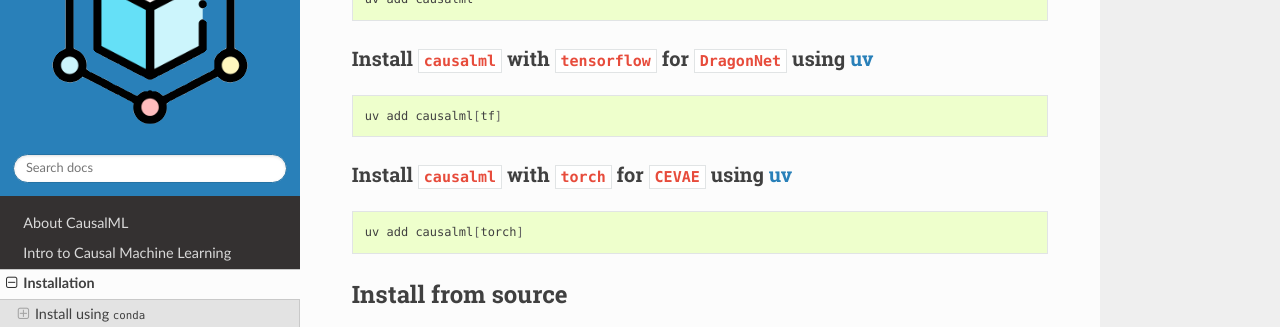
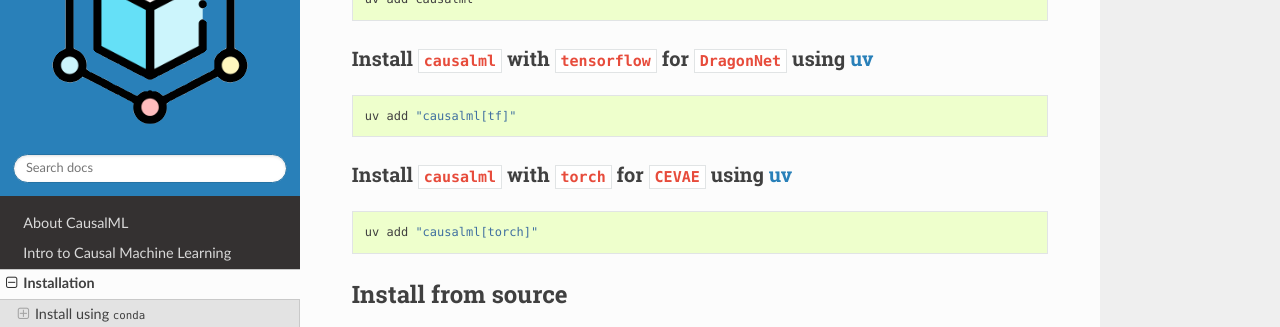
Before and after one commit to uber/causalml, a Sphinx documentation site: the page built from docs/installation.rst, in a window 1280 px wide and 900 px high, scrolled down 1037 px. Shown: the part 151-478 px from the top of the window. Built offline with Sphinx 7.4.7 and the Read the Docs theme 3.1.0, drawn with Linux system fonts in a browser that asks for light colours; pages that are not in the unit, such as notebooks, are missing from menus.

```diff
--- a/docs/installation.rst
+++ b/docs/installation.rst
@@ -64,14 +64,14 @@ Install ``causalml`` with ``tensorflow`` for ``DragonNet`` using `uv <https://gi
 
 .. code-block:: bash
 
-    uv add causalml[tf]
+    uv add "causalml[tf]"
 
 Install ``causalml`` with ``torch`` for ``CEVAE`` using `uv <https://github.com/astral-sh/uv/blob/main/README.md>`_
 ^^^^^^^^^^^^^^^^^^^^^^^^^^^^^^^^^^^^^^^^^^^^^^^^^^^^^^^^^^^^^^^^^^^^^^^^^^^^^^^^^^^^^^^^^^^^^^^^^^^^^^^^^^^^^^^^^^^^^^^^^^^^^^^
 
 .. code-block:: bash
 
-    uv add causalml[torch]
+    uv add "causalml[torch]"
 
 
 
```
